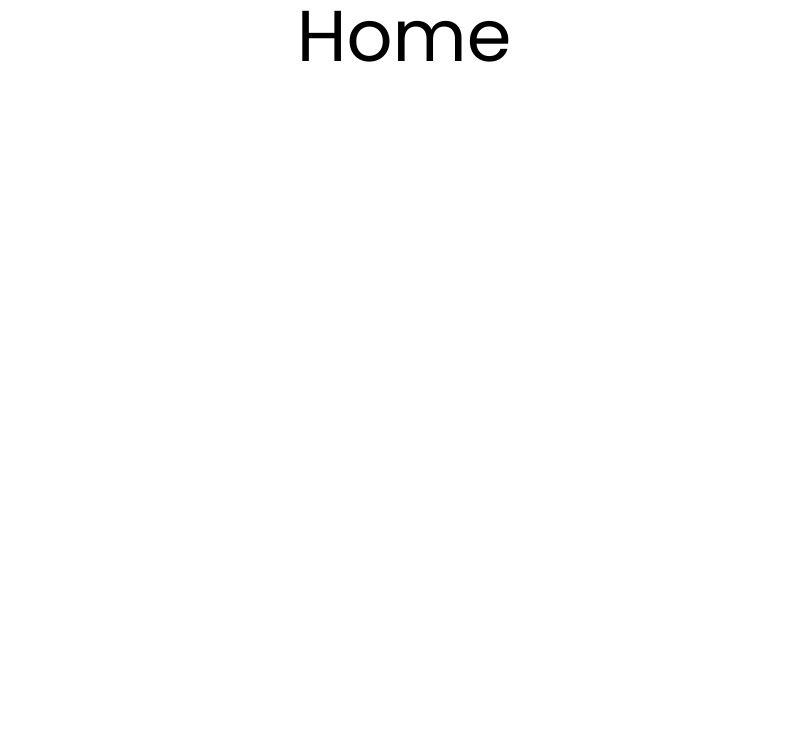
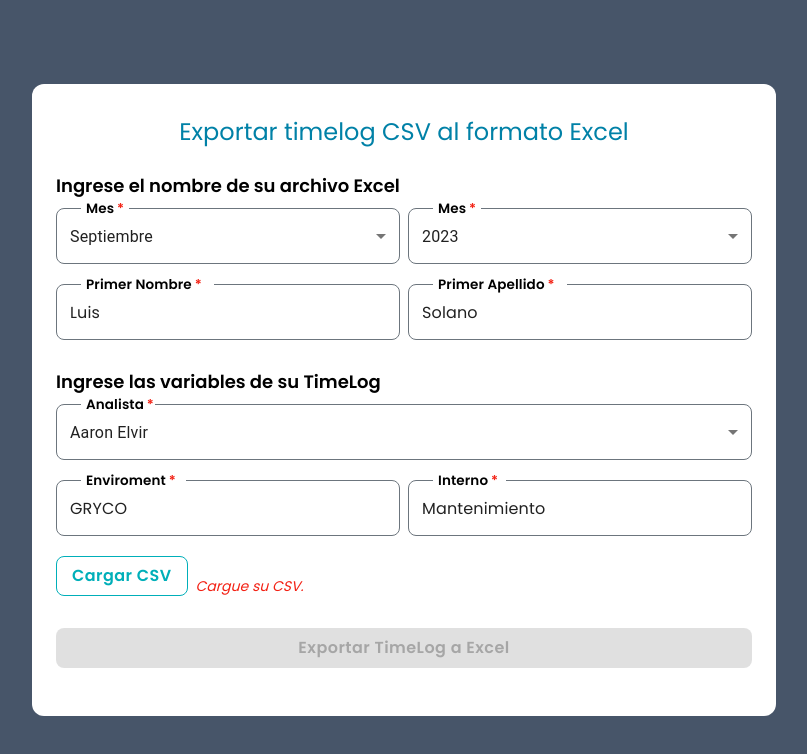
Before and after one commit to XxLuisFer15xX/excel-timelog-generator, a React (Vite) app: page /home in a window 1280 px wide. Shown: the top 754 px of the page, without its empty margins (236-1043 px from the left). Built offline with nearby package versions, Linux system fonts and the light colour scheme.

Commit message:
:sparkles: Creating the functionality to export timelogs from csv files to excel.

```diff
--- a/package.json
+++ b/package.json
@@ -48,13 +48,15 @@
     "react": "18.2.0",
     "react-dom": "18.2.0",
     "react-router-dom": "6.4.3",
-    "react-table": "7.8.0"
+    "react-table": "7.8.0",
+    "xlsx": "0.18.5"
   },
   "devDependencies": {
     "@types/node": "18.11.9",
     "@types/react": "18.0.24",
     "@types/react-dom": "18.0.8",
     "@types/react-table": "7.7.12",
+    "@types/xlsx": "0.0.36",
     "@typescript-eslint/eslint-plugin": "5.43.0",
     "@vitejs/plugin-react": "2.2.0",
     "autoprefixer": "10.4.13",
--- /dev/null
+++ b/src/common/constants/data.ts
@@ -0,0 +1,35 @@
+export const MONTHS = [
+  { id: 'Enero', label: 'Enero' },
+  { id: 'Febrero', label: 'Febrero' },
+  { id: 'Marzo', label: 'Marzo' },
+  { id: 'Abril', label: 'Abril' },
+  { id: 'Mayo', label: 'Mayo' },
+  { id: 'Junio', label: 'Junio' },
+  { id: 'Julio', label: 'Julio' },
+  { id: 'Agosto', label: 'Agosto' },
+  { id: 'Septiembre', label: 'Septiembre' },
+  { id: 'Octubre', label: 'Octubre' },
+  { id: 'Noviembre', label: 'Noviembre' },
+  { id: 'Diciembre', label: 'Diciembre' },
+]
+
+export const YEARS = [
+  { id: '2021', label: '2021' },
+  { id: '2022', label: '2022' },
+  { id: '2023', label: '2023' },
+  { id: '2024', label: '2024' },
+  { id: '2025', label: '2025' },
+  { id: '2026', label: '2026' },
+  { id: '2027', label: '2027' },
+  { id: '2028', label: '2028' },
+  { id: '2029', label: '2029' },
+  { id: '2030', label: '2030' },
+]
+
+export const ANALYSTS = [
+  { id: 'Aaron Elvir', label: 'Aaron Elvir' },
+  { id: 'Luis Robles', label: 'Luis Robles' },
+  { id: 'Gustavo Aguilar', label: 'Gustavo Aguilar' },
+  { id: 'Francisco Castilo', label: 'Francisco Castilo' },
+  { id: 'David Dávila', label: 'David Dávila' },
+]
--- a/src/common/constants/index.ts
+++ b/src/common/constants/index.ts
@@ -1 +1,2 @@
+export * from './data'
 export * from './fakeData'
--- a/src/components/atoms/ButtonCustom.tsx
+++ b/src/components/atoms/ButtonCustom.tsx
@@ -10,12 +10,14 @@ export const ButtonCustom = ({
   text = '',
   onClick = () => null,
   variant = 'contained',
+  component = 'button',
   className = '',
   startIcon = null,
   endIcon = null,
   disabled = false,
   typeColor = undefined,
   textTransform = 'none',
+  children = null,
 }: ButtonCustomProps) => {
   return (
     <Button
@@ -26,6 +28,7 @@ export const ButtonCustom = ({
       startIcon={startIcon}
       endIcon={endIcon}
       disabled={disabled}
+      component={component}
       sx={{
         textTransform,
         backgroundColor:
@@ -58,6 +61,7 @@ export const ButtonCustom = ({
       }}
     >
       {text}
+      {children}
     </Button>
   )
 }
--- a/src/components/pages/Home.tsx
+++ b/src/components/pages/Home.tsx
@@ -1,10 +1,197 @@
+import { useState } from 'react'
+
 // Components
-import { TextCustom } from '@atoms'
+import { ButtonCustom, SelectCustom, TextCustom, TextInputCustom } from '@atoms'
+import { ANALYSTS, MONTHS, YEARS } from '@common/constants'
+import { exportWorksheet, parseCSV } from '@core/utils'
 
 export const Home = () => {
+  const [month, setMonth] = useState('Septiembre')
+  const [year, setYear] = useState('2023')
+  const [firstName, setFirstName] = useState('Luis')
+  const [firstLastName, setFirstLastName] = useState('Solano')
+  const [analyst, setAnalyst] = useState('Aaron Elvir')
+  const [environment, setEnvironment] = useState('GRYCO')
+  const [internal, setInternal] = useState('Mantenimiento')
+  const [file, setFile] = useState<File | null>(null)
+
+  const handleUploadFile = (event: React.ChangeEvent<HTMLInputElement>) => {
+    if (!event.target.files) return
+    setFile(event.target.files[0])
+  }
+
+  const handleExport = () => {
+    if (!file) return
+    let reader = new FileReader()
+    reader.onload = e => {
+      let lineResult = e.target?.result?.toString()
+      if (!lineResult) return
+      let lines = parseCSV(lineResult)
+      let newLines = []
+      let newLineHeader = []
+      newLineHeader[0] = 'Project'
+      newLineHeader[1] = 'Issue Type'
+      newLineHeader[2] = 'Key'
+      newLineHeader[3] = 'Summary'
+      newLineHeader[4] = 'Analista'
+      newLineHeader[5] = 'Enviroment'
+      newLineHeader[6] = 'Interno'
+      newLineHeader[7] = 'Date Started'
+      newLineHeader[8] = 'Display Name'
+      newLineHeader[9] = 'Time Spent (h)'
+      newLineHeader[10] = 'Work Description'
+      newLines.push(newLineHeader)
+      for (let i = 1; i < lines.length; i++) {
+        if (lines[i]?.length) {
+          let newLine = []
+          newLine[0] = lines[i][8]
+          newLine[1] = lines[i][6]
+          newLine[2] = lines[i][3]
+          newLine[3] = lines[i][9]
+          newLine[4] = analyst
+          newLine[5] = environment
+          newLine[6] = internal
+          newLine[7] = lines[i][4]
+          newLine[8] = lines[i][1]
+          newLine[9] = lines[i][0] / 60
+          newLine[10] = lines[i][7]
+          newLines.push(newLine)
+        }
+      }
+      const timelog = []
+      for (let i = 1; i < newLines.length; i++) {
+        let obj = {}
+        for (let j = 0; j < newLines[0].length; j++) {
+          obj = {
+            ...obj,
+            ...{ [newLines[0][j]]: newLines[i][j] },
+          }
+        }
+        timelog.push(obj)
+      }
+      let fileName = `${month}_${year}_${firstName}_${firstLastName}`
+      exportWorksheet(timelog, fileName)
+    }
+    reader.readAsBinaryString(file)
+  }
+
   return (
-    <div className="flex flex-col w-full h-full justify-center items-center">
-      <TextCustom text="Home" className="text-7xl font-medium" />
+    <div className="w-screen min-h-screen flex justify-center items-center bg-slate-600">
+      <div className="flex flex-col px-6 py-8 rounded-xl bg-white">
+        <TextCustom
+          text="Exportar timelog CSV al formato Excel"
+          className="self-center text-2xl font-bold text-general"
+        />
+        <div className="flex flex-col my-4 relative">
+          <div className="flex flex-col my-2">
+            <TextCustom
+              text="Ingrese el nombre de su archivo Excel"
+              className="text-lg font-semibold mb-2"
+            />
+            <div className="flex gap-2 flex-row xs:flex-row">
+              <SelectCustom
+                name="Mes"
+                options={MONTHS}
+                value={month}
+                setValue={setMonth}
+                required
+                className="w-full mb-2"
+              />
+              <SelectCustom
+                name="Mes"
+                options={YEARS}
+                value={year}
+                setValue={setYear}
+                required
+                className="w-full mb-2"
+              />
+            </div>
+            <div className="flex gap-2 flex-row xs:flex-row">
+              <TextInputCustom
+                name="Primer Nombre"
+                value={firstName}
+                setValue={setFirstName}
+                className="w-full mb-2"
+                required
+                typesValidation="onlyLettersExtend"
+              />
+              <TextInputCustom
+                name="Primer Apellido"
+                value={firstLastName}
+                setValue={setFirstLastName}
+                required
+                className="w-full mb-2"
+                typesValidation="onlyLettersExtend"
+              />
+            </div>
+          </div>
+          <div className="flex flex-col my-2">
+            <TextCustom
+              text="Ingrese las variables de su TimeLog"
+              className="text-lg font-semibold mb-2"
+            />
+            <div className="flex gap-2 flex-row xs:flex-row">
+              <SelectCustom
+                name="Analista"
+                options={ANALYSTS}
+                value={analyst}
+                setValue={setAnalyst}
+                required
+                className="w-full mb-2"
+              />
+            </div>
+            <div className="flex gap-2 flex-row xs:flex-row">
+              <TextInputCustom
+                name="Enviroment"
+                value={environment}
+                setValue={setEnvironment}
+                className="w-full mb-2"
+                required
+                typesValidation="onlyLettersExtend"
+              />
+              <TextInputCustom
+                name="Interno"
+                value={internal}
+                setValue={setInternal}
+                required
+                className="w-full mb-2"
+                typesValidation="onlyLettersExtend"
+              />
+            </div>
+          </div>
+          <div className="flex flex-row mb-6">
+            <ButtonCustom
+              text="Cargar CSV"
+              className="mr-2"
+              typeColor="primary"
+              component="label"
+              variant={file ? 'contained' : 'outlined'}
+            >
+              <input type="file" hidden onChange={handleUploadFile} />
+            </ButtonCustom>
+            <div className="flex flex-col justify-end">
+              {file?.name ? (
+                <TextCustom
+                  text={file.name}
+                  className="font-bold text-success"
+                />
+              ) : (
+                <TextCustom
+                  text="Cargue su CSV."
+                  className="text-sm text-danger italic"
+                />
+              )}
+            </div>
+          </div>
+          <ButtonCustom
+            text="Exportar TimeLog a Excel"
+            onClick={handleExport}
+            className="w-full mt-2"
+            typeColor="primary"
+            disabled={file ? false : true}
+          />
+        </div>
+      </div>
     </div>
   )
 }
--- a/src/core/utils/index.ts
+++ b/src/core/utils/index.ts
@@ -1,3 +1,5 @@
 export * from './dates'
+export * from './pagination'
+export * from './parseCSV'
+export * from './parseExcel'
 export * from './renders'
-export * from './pagination'
--- /dev/null
+++ b/src/core/utils/parseCSV.ts
@@ -0,0 +1,35 @@
+// Codifica los caracteres especiales a utf8
+const convert_to_utf8 = (code = '') => {
+  return decodeURIComponent(escape(code))
+}
+
+// Convierte las líneas de un CSV en un Array
+const CSVtoArray = (text: string) => {
+  let re_valid =
+    /^\s*(?:'[^'\\]*(?:\\[\S\s][^'\\]*)*'|"[^"\\]*(?:\\[\S\s][^"\\]*)*"|[^,'"\s\\]*(?:\s+[^,'"\s\\]+)*)\s*(?:,\s*(?:'[^'\\]*(?:\\[\S\s][^'\\]*)*'|"[^"\\]*(?:\\[\S\s][^"\\]*)*"|[^,'"\s\\]*(?:\s+[^,'"\s\\]+)*)\s*)*$/
+  let re_value =
+    /(?!\s*$)\s*(?:'([^'\\]*(?:\\[\S\s][^'\\]*)*)'|"([^"\\]*(?:\\[\S\s][^"\\]*)*)"|([^,'"\s\\]*(?:\s+[^,'"\s\\]+)*))\s*(?:,|$)/g
+  if (!re_valid.test(text)) return null
+  let a = []
+  text.replace(re_value, (_m0, m1, m2, m3) => {
+    if (m1 !== undefined) a.push(m1.replace(/\\'/g, "'"))
+    else if (m2 !== undefined) a.push(m2.replace(/\\"/g, '"'))
+    else if (m3 !== undefined) a.push(m3)
+    return ''
+  })
+  if (/,\s*$/.test(text)) a.push('')
+  return a
+}
+
+// Divide el CSV en línea y luego las formatea
+export const parseCSV = (text: string): any[][] => {
+  let lines = text.replace(/\r/g, '').split('\n')
+  let parsedLines: any[][] = []
+  lines.forEach(line => {
+    let line_converted = convert_to_utf8(line)
+    line_converted = line_converted.replaceAll(`""`, '')
+    let values = CSVtoArray(line_converted)
+    if (values) parsedLines.push(values)
+  })
+  return parsedLines
+}
--- /dev/null
+++ b/src/core/utils/parseExcel.ts
@@ -0,0 +1,9 @@
+import * as XLSX from 'xlsx'
+
+// Exporta un Arreglo de objetos (JSON) a un Excel
+export const exportWorksheet = (jsonObject: any, myFile = 'timelog.xlsx') => {
+  let myWorkSheet = XLSX.utils.json_to_sheet(jsonObject)
+  let myWorkBook = XLSX.utils.book_new()
+  XLSX.utils.book_append_sheet(myWorkBook, myWorkSheet, 'myWorkSheet')
+  XLSX.writeFile(myWorkBook, `${myFile}.xlsx`)
+}
--- a/src/types/atoms.d.ts
+++ b/src/types/atoms.d.ts
@@ -41,12 +41,14 @@ export interface ButtonCustomProps {
   text: string
   onClick?: () => void
   variant?: ButtonProps['variant']
+  component?: ButtonProps['component']
   className?: string
   startIcon?: React.ReactElement<SvgIconProps> | null
   endIcon?: React.ReactElement<SvgIconProps> | null
   disabled?: boolean
   typeColor?: TypeColor
   textTransform?: React.CSSProperties['textTransform']
+  children?: React.ReactNode
 }
 
 export interface CheckBoxCustomProps {
```
Also changed, not shown: src/common/data/analysts.json (deleted, +0 -7 lines), 1 other file (tests, documents, lock files or other folders).
